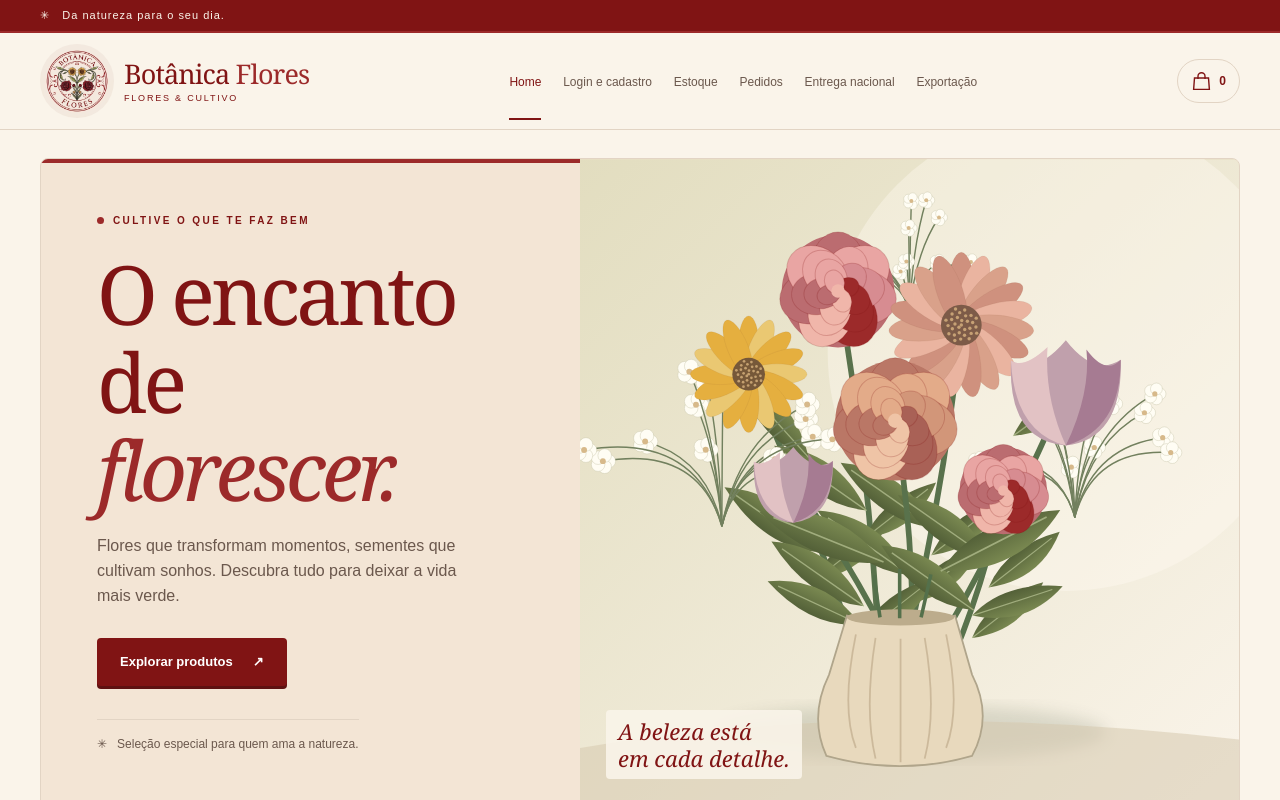
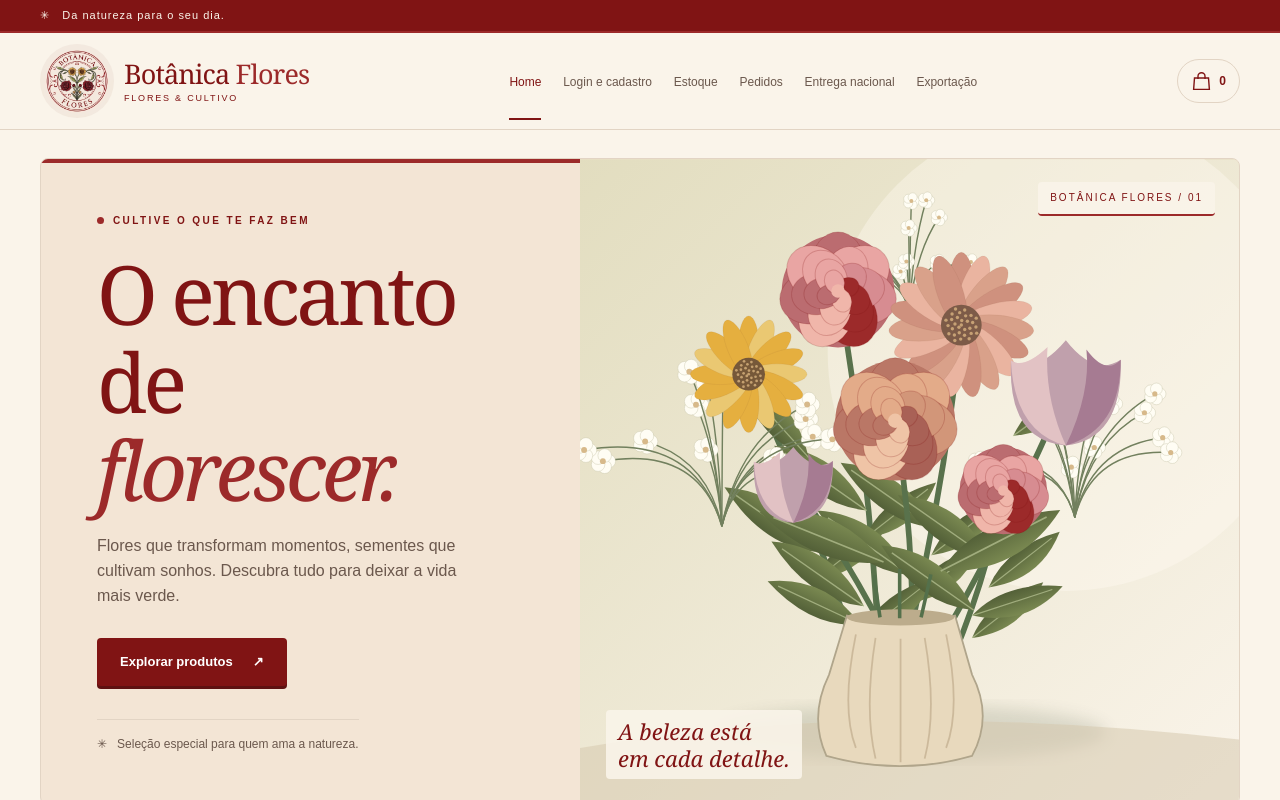
Before and after one commit to avelinoxz/botanica-flores, a plain HTML site: page index.html in a window 1280 px wide. Shown: the top 800 px of the page. Drawn offline with Linux system fonts and the light colour scheme.

Commit message:
Adiciona índice à imagem hero na seção inicial

```diff
--- a/index.html
+++ b/index.html
@@ -25,7 +25,7 @@
     <section class="page" id="home">
       <div class="hero wrap">
         <div class="hero-copy"><span class="eyebrow"><span class="dot"></span> CULTIVE O QUE TE FAZ BEM</span><h1>O encanto de<br> <em>florescer.</em></h1><p>Flores que transformam momentos, sementes que cultivam sonhos. Descubra tudo para deixar a vida mais verde.</p><a class="btn primary" href="#catalogo">Explorar produtos <span>↗</span></a><div class="hero-note">✳ &nbsp; Seleção especial para quem ama a natureza.</div></div>
-        <div class="hero-image"><img src="assets/hero.svg" alt="Ilustração botânica de um arranjo de flores em tons naturais"><div class="image-label">A beleza está<br>em cada detalhe.</div>
+        <div class="hero-image"><img src="assets/hero.svg" alt="Ilustração botânica de um arranjo de flores em tons naturais"><div class="image-label">A beleza está<br>em cada detalhe.</div><span class="image-index">BOTÂNICA FLORES / 01</span></div>
       </div>
       <div class="benefits wrap"><div><span class="benefit-icon">✿</span><span><b>Flores selecionadas</b><small>Beleza em cada pétala</small></span></div><div><span class="benefit-icon">♧</span><span><b>Cultivo e jardinagem</b><small>Do início ao florescer</small></span></div><div><span class="benefit-icon">⌂</span><span><b>Entrega nacional</b><small>Para todo o Brasil</small></span></div><div><span class="benefit-icon">◎</span><span><b>Exportação</b><small>Além das fronteiras</small></span></div></div>
       <section class="catalog wrap" id="catalogo"><div class="section-heading"><div><span class="eyebrow">NOSSA COLEÇÃO</span><h2>Encontre seu verde.</h2><p>Escolha flores, sementes e tudo para o seu jardim.</p></div><label class="search"><svg viewBox="0 0 24 24" fill="none" stroke="currentColor" stroke-width="1.8"><circle cx="10" cy="10" r="6"/><path d="m15 15 6 6"/></svg><input id="search" type="search" placeholder="Buscar produtos" aria-label="Buscar produtos"></label></div><div class="catalog-tools"><div class="filters" aria-label="Filtrar produtos"><button class="filter active" data-filter="Todos" aria-pressed="true">Todos</button><button class="filter" data-filter="Flores" aria-pressed="false">Flores</button><button class="filter" data-filter="Sementes e bulbos" aria-pressed="false">Sementes e bulbos</button><button class="filter" data-filter="Cultivo" aria-pressed="false">Cultivo</button></div><span id="result-count" class="muted"></span></div><div class="products" id="product-list"></div></section>
```
